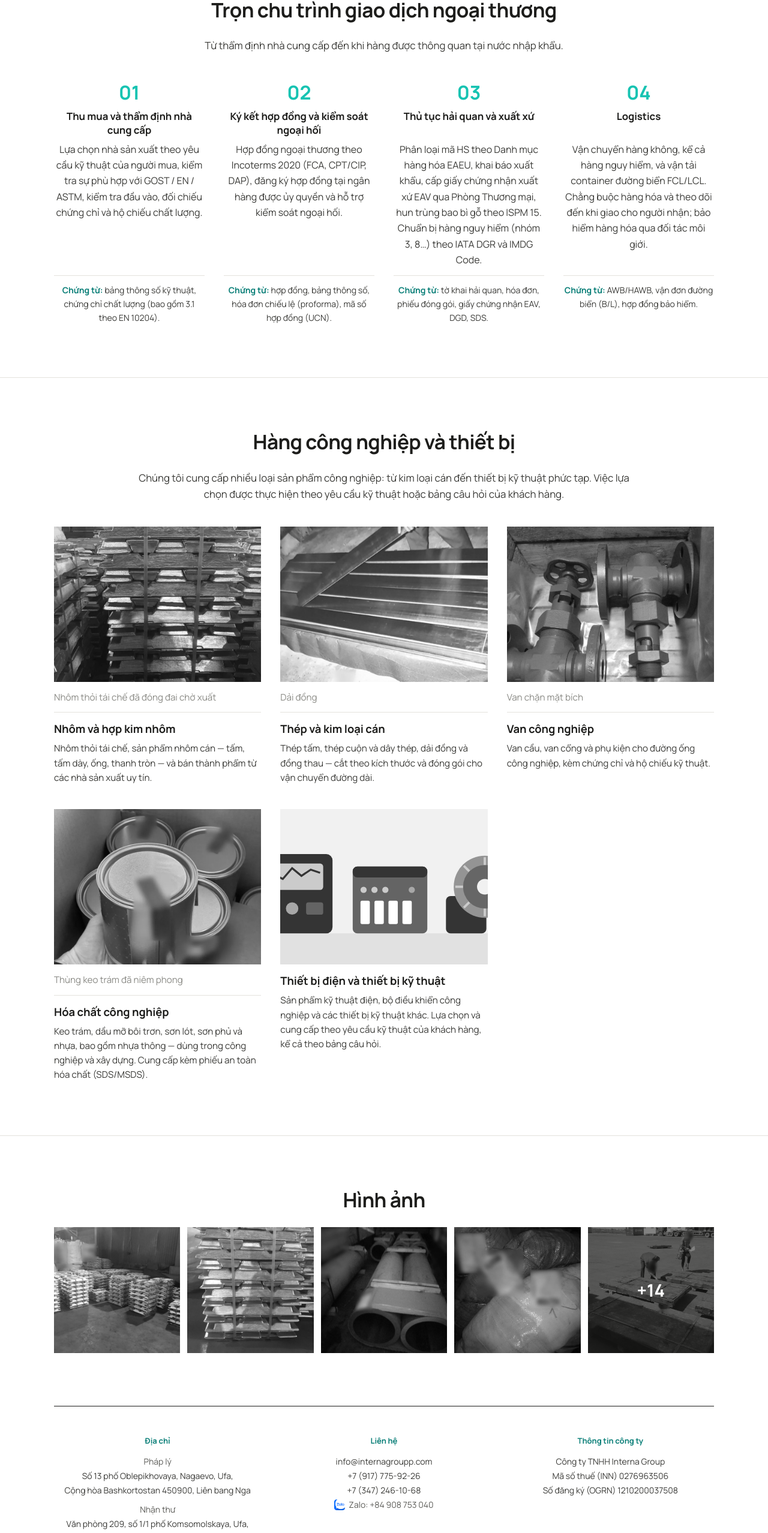
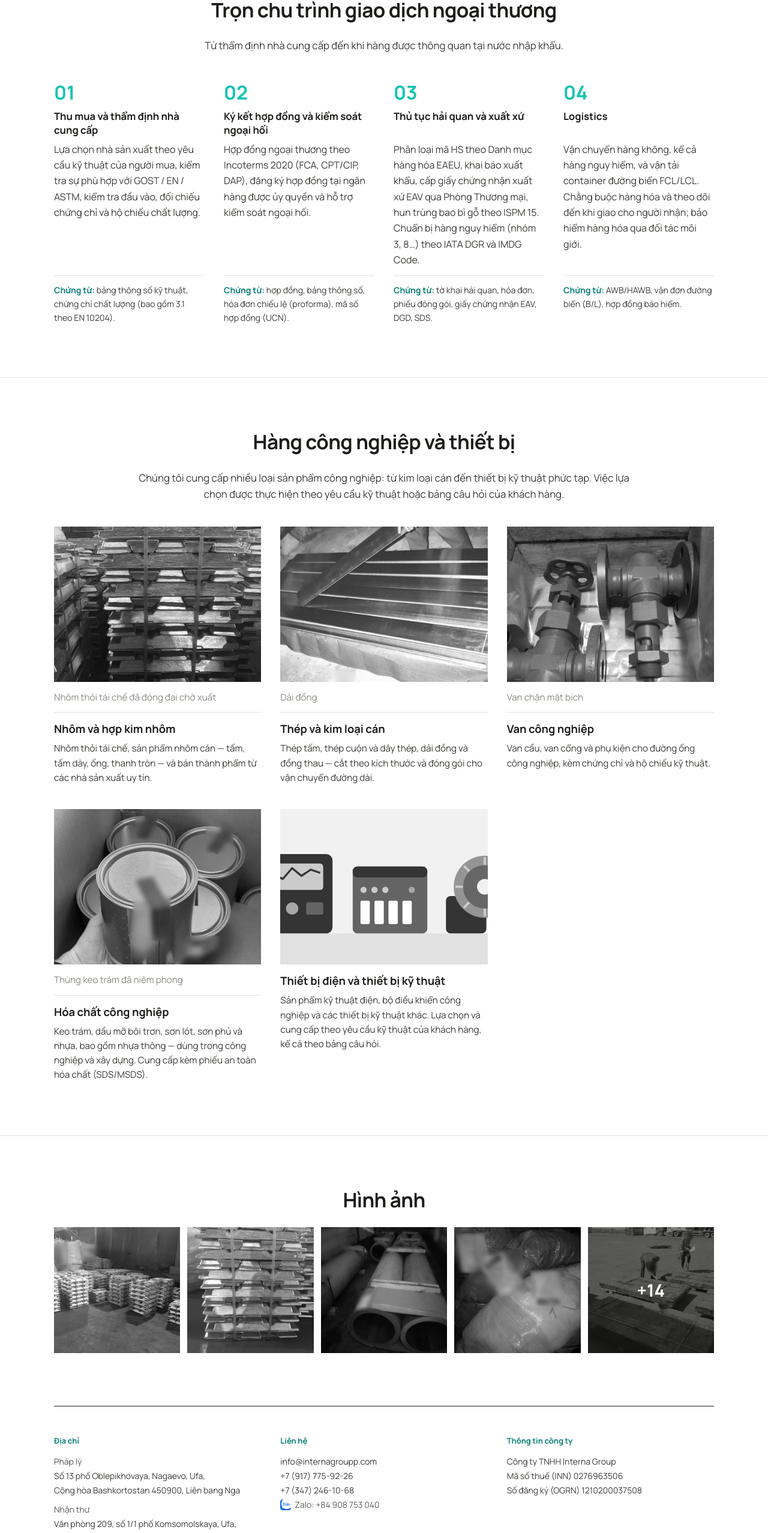
Before and after one commit to Mittz-B/interna-group, a plain HTML site: page vi/index.html in a window 1280 px wide. Shown: the part 1497-4053 px from the top of the page at 60% size. Drawn offline with nearby package versions, Linux system fonts and the light colour scheme.

Commit message:
Update index.html

```diff
--- a/vi/index.html
+++ b/vi/index.html
@@ -237,6 +237,10 @@ section[id$="products"] [style*="border-radius: 16px"] h3{text-align:left!import
 section[id$="products"] [style*="border-radius: 16px"]>div p{text-align:left!important;font-size:.95rem!important;line-height:1.6!important}
 section[id$="products"] .cap{text-align:left!important;font-size:12px!important;line-height:1.4!important;margin:0 0 14px!important;padding-bottom:12px;border-bottom:1px solid var(--hair);color:#8A8A85!important}
 @media (max-width:640px){section[id$="products"] div[style*="display: grid"]{grid-template-columns:1fr!important}}
+
+/*left-align*/
+section[id$="process"] div[style*="display: grid"]>div,section[id$="process"] div[style*="display: grid"]>div *{text-align:left!important}
+.ed-foot-in,.ed-foot-in *{text-align:left!important}
 </style><link href="https://fonts.googleapis.com/css2?family=Manrope:wght@400;500;600;700&display=swap" rel="stylesheet"></head>
 <body>
 <div data-lang="vi">
```
